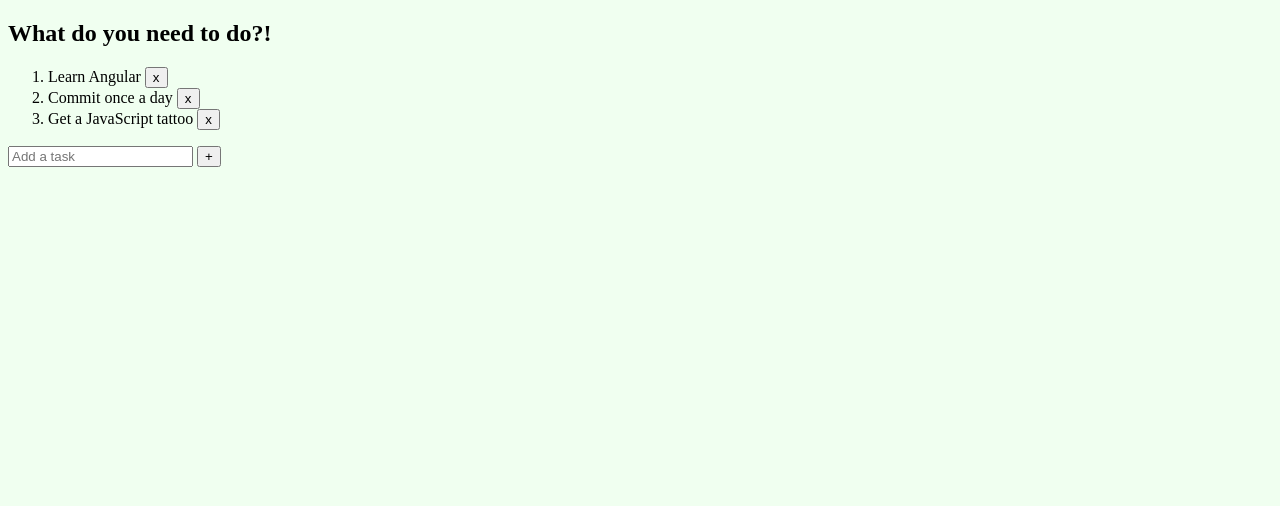
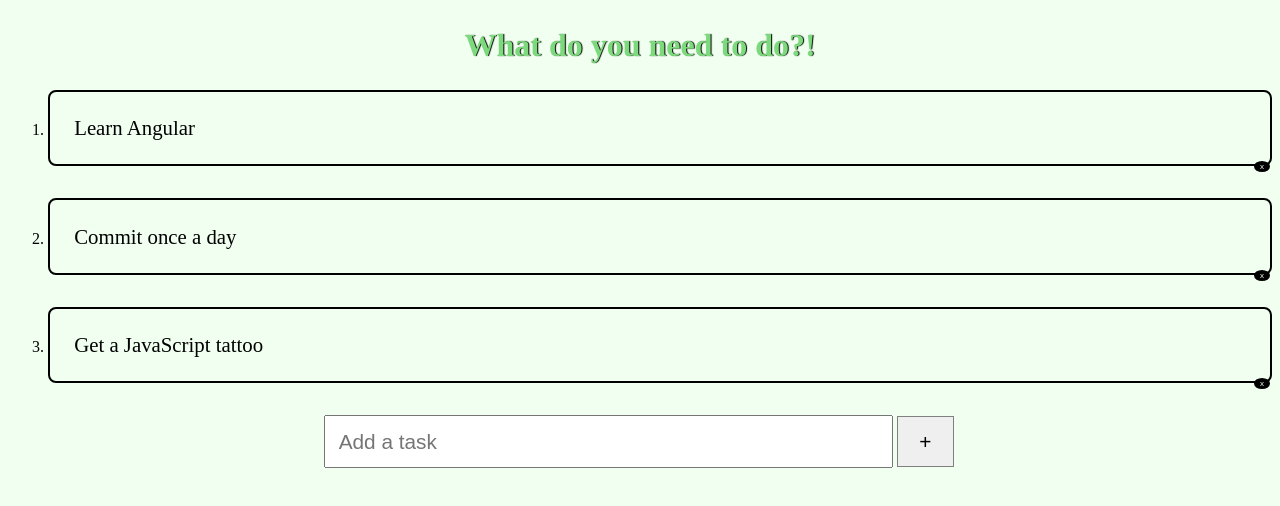
Before and after one commit to ajthorne/ToDo-Angular, a plain HTML site: page index.html in a window 1280 px wide. Drawn offline with nearby package versions, Linux system fonts and the light colour scheme.

Commit message:
basic stylings

```diff
--- a/index.html
+++ b/index.html
@@ -10,14 +10,14 @@
     <div ng-controller="MainController" class="controller">
       <h2>What do you need to do?!</h2>
       <ol class="todo-list">
-        <li ng-repeat="todo in todos">
-          {{todo}}
-          <input type="button" value="x" ng-click="done()">
+        <li class="todo-item" ng-repeat="todo in todos">
+          <p>{{todo}}</p>
+          <input id="done-btn" type="button" value="x" ng-click="done()">
         </li>
       </ol>
       <form>
-        <input type="text" placeholder="Add a task" ng-model="task"/>
-        <input type="button" value="+" ng-click="add()">
+        <input class="add-input" type="text" placeholder="Add a task" ng-model="task"/>
+        <input id="add-btn" type="button" value="+" ng-click="add()">
       </form>
 
     </div>
--- a/js/controllers/MainController.js
+++ b/js/controllers/MainController.js
@@ -11,7 +11,7 @@ app.controller('MainController', function ($scope) {
   }
 
   $scope.done = function(todo) {
-    var index = $scope.todos.indexOf(todo)
+    let index = $scope.todos.indexOf(todo)
     $scope.todos.splice(index,1);
   }
 });
--- a/main.css
+++ b/main.css
@@ -1,3 +1,57 @@
 body {
   background: honeydew;
 }
+
+h2 {
+  text-align: center;
+  font-size: 2rem;
+  color: #7cda7c;
+  text-shadow: 1px 0px 1px black;
+}
+
+li {
+  padding: 1%;
+  border: 2px solid black;
+  margin-bottom: 2rem;
+  position: relative;
+  border-radius: 8px;
+}
+
+p {
+  font-size: 1.3rem;
+  padding: 1%;
+  margin: 0;
+}
+
+#done-btn {
+  position: absolute;
+  bottom: -0.5rem;
+  right: 0;
+  font-size: 0.5rem;
+  border-radius: 50%;
+  background-color: black;
+  border: 0;
+  color: honeydew;
+}
+
+form {
+  /*padding-left: 1rem; */
+  width: 50%;
+  margin: 0 auto;
+}
+
+.add-input {
+  width: 90%;
+  box-sizing: border-box;
+  padding: 2%;
+  font-size: 1.3rem;
+
+}
+
+#add-btn {
+  width: 9%;
+  border: 1px solid gray;
+  font-size: 1.3rem;
+  padding: 2%;
+
+}
```
